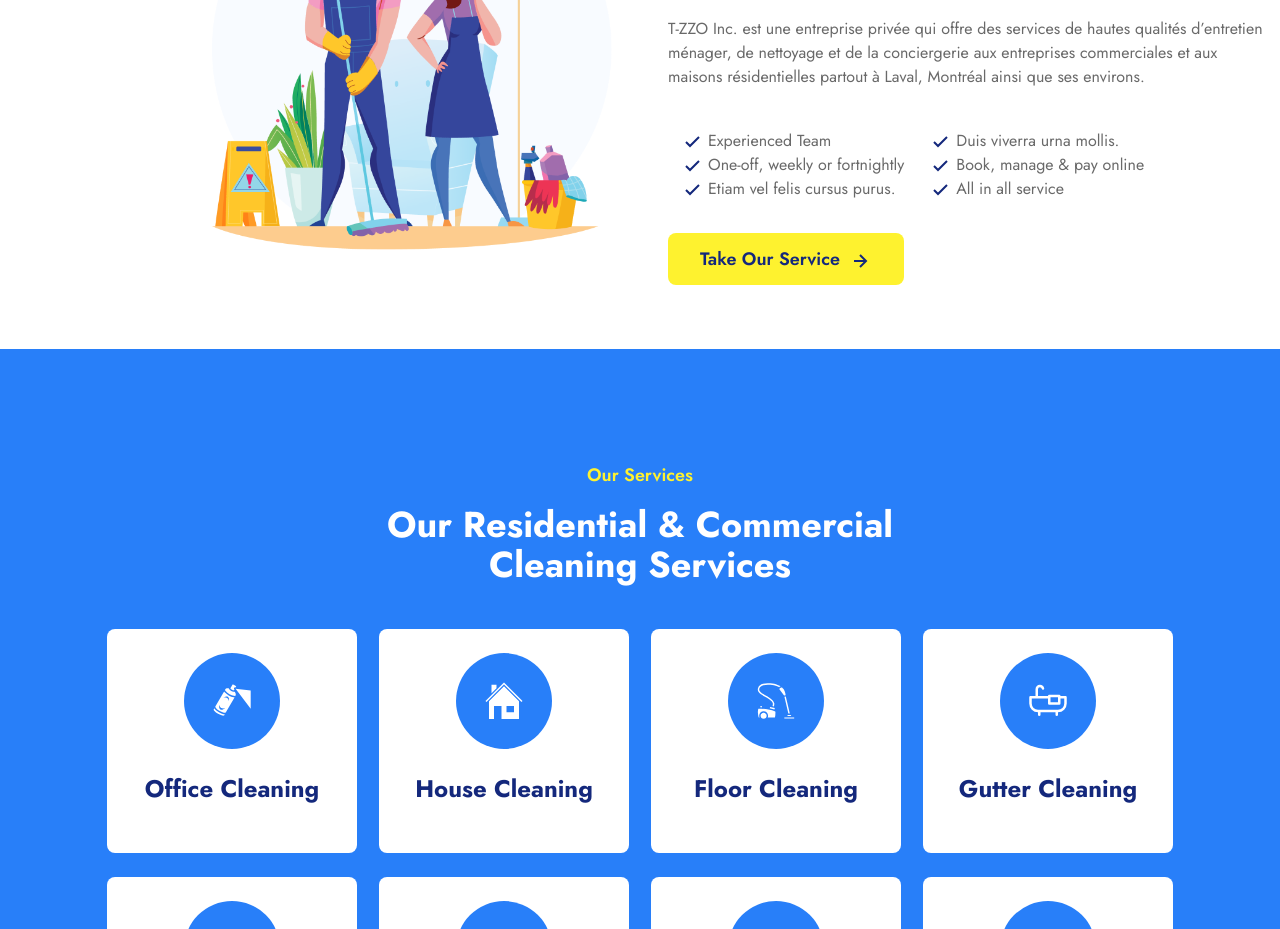
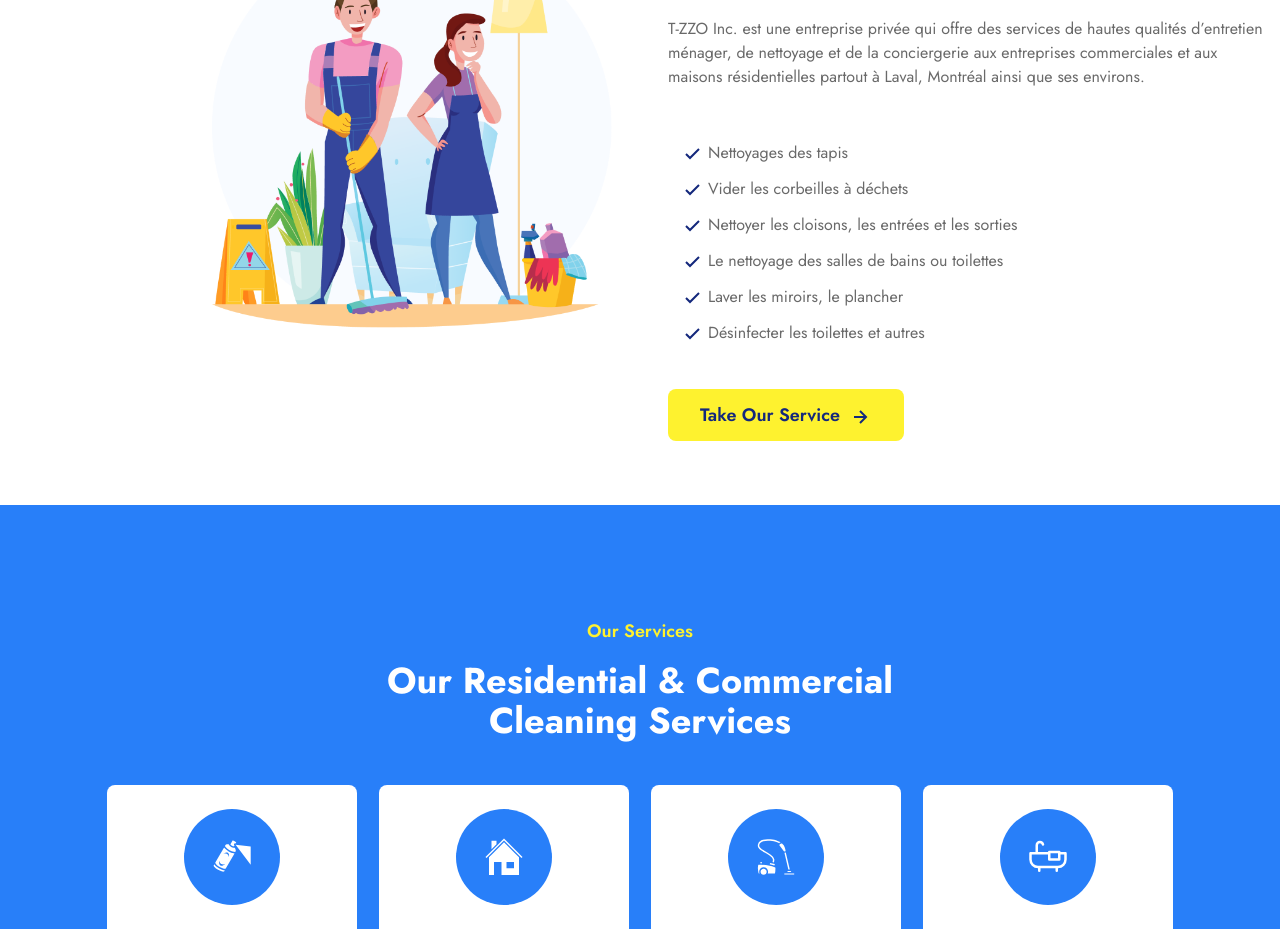
Before and after one commit to mugishap/clenix, a React (Vite) app: page / in a window 1280 px wide. Shown: the part 1180-2109 px from the top of the page. Built offline with nearby package versions, Linux system fonts and the light colour scheme.

Commit message:
[fix]: Update app bullets

```diff
--- a/src/constants/index.ts
+++ b/src/constants/index.ts
@@ -53,22 +53,22 @@ export const qualities = [
 
 export const offers = [
     {
-        name: "Experienced Team"
+        name: "Nettoyages des tapis"
     },
     {
-        name: "Duis viverra urna mollis."
+        name: "Vider les corbeilles à déchets"
     },
     {
-        name: "One-off, weekly or fortnightly"
+        name: "Nettoyer les cloisons, les entrées et les sorties"
     },
     {
-        name: "Book, manage & pay online"
+        name: "Le nettoyage des salles de bains ou toilettes"
     },
     {
-        name: "Etiam vel felis cursus purus."
+        name: "Laver les miroirs, le plancher"
     },
     {
-        name: "All in all service"
+        name: "Désinfecter les toilettes et autres"
     },
 ]
 
@@ -213,38 +213,38 @@ export const plans = [
 
 export const hours = [
     {
-        open:"8:00 AM",
-        closes:"6:00 PM",
+        open: "8:00 AM",
+        closes: "9:00 PM",
         day: "Monday"
     },
     {
-        open:"8:00 AM",
-        closes:"6:00 PM",
+        open: "8:00 AM",
+        closes: "9:00 PM",
         day: "Tuesday"
     },
     {
-        open:"8:00 AM",
-        closes:"6:00 PM",
+        open: "8:00 AM",
+        closes: "9:00 PM",
         day: "Wednesday"
     },
     {
-        open:"8:00 AM",
-        closes:"6:00 PM",
+        open: "8:00 AM",
+        closes: "9:00 PM",
         day: "Thursday"
     },
     {
-        open:"8:00 AM",
-        closes:"6:00 PM",
+        open: "8:00 AM",
+        closes: "9:00 PM",
         day: "Friday"
     },
     {
-        open:"10:00 AM",
-        closes:"2:00 PM",
+        open: "10:00 AM",
+        closes: "2:00 PM",
         day: "Saturday"
     },
     {
-        open:"8:00 AM",
-        closes:"2:00 PM",
+        open: "8:00 AM",
+        closes: "2:00 PM",
         day: "Sunday"
     }
 ]
--- a/src/pages/home/Home.tsx
+++ b/src/pages/home/Home.tsx
@@ -58,10 +58,10 @@ const Home: React.FC = () => {
             </span>
             <span className='text-primary-gray my-6'>
               T-ZZO Inc. est une entreprise privée qui offre des services de hautes qualités d’entretien ménager, de nettoyage et de la conciergerie aux entreprises commerciales et aux maisons résidentielles partout à Laval, Montréal ainsi que ses environs.             </span>
-            <div className='my-4 grid grid-cols-2'>
+            <div className='my-4 grid-cols-1 lg:grid-cols-2'>
               {
                 offers.map((offer, index) => (
-                  <div key={index} className='flex items-center mx-3'>
+                  <div key={index} className='flex items-center m-3'>
                     <BiCheck className='text-secondary-blue' size={24} />
                     <span className='text-primary-gray ml-1'>{offer.name}</span>
                   </div>
```
